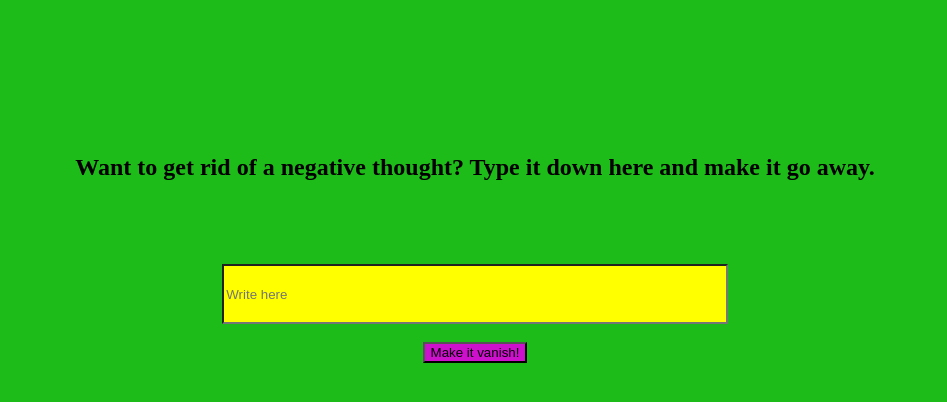
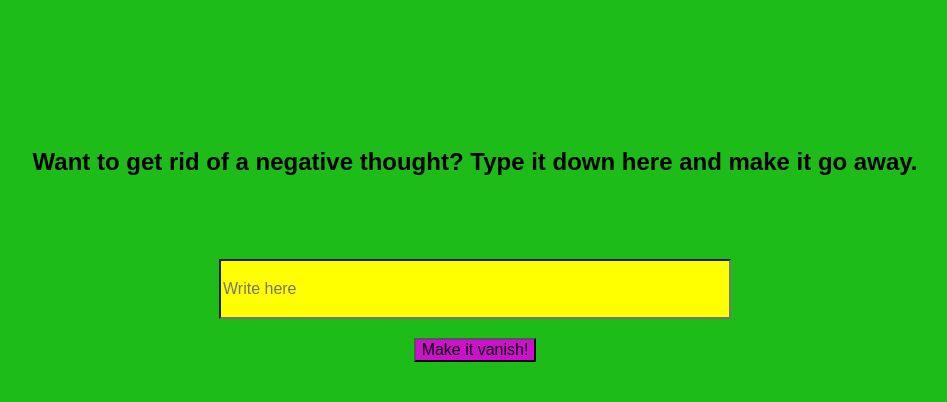
Before and after one commit to rapa5960/textpoof, a plain HTML site: page index.html in a window 1280 px wide. Shown: the whole page, without its empty margins (165-1112 px from the left). Drawn offline with nearby package versions, Linux system fonts and the light colour scheme.

Commit message:
Update index.html

```diff
--- a/index.html
+++ b/index.html
@@ -2,6 +2,8 @@
 	<head>
 	<title>Disappearing Text</title>
 		<link rel="stylesheet" href="textpoof.css">
+
+		 <link rel="stylesheet" href="https://unpkg.com/purecss@1.0.0/build/pure-min.css" integrity="sha384-nn4HPE8lTHyVtfCBi5yW9d20FjT8BJwUXyWZT9InLYax14RDjBj46LmSztkmNP9w" crossorigin="anonymous">
 	</head>
 	<body>
 	<div id="header">
```
